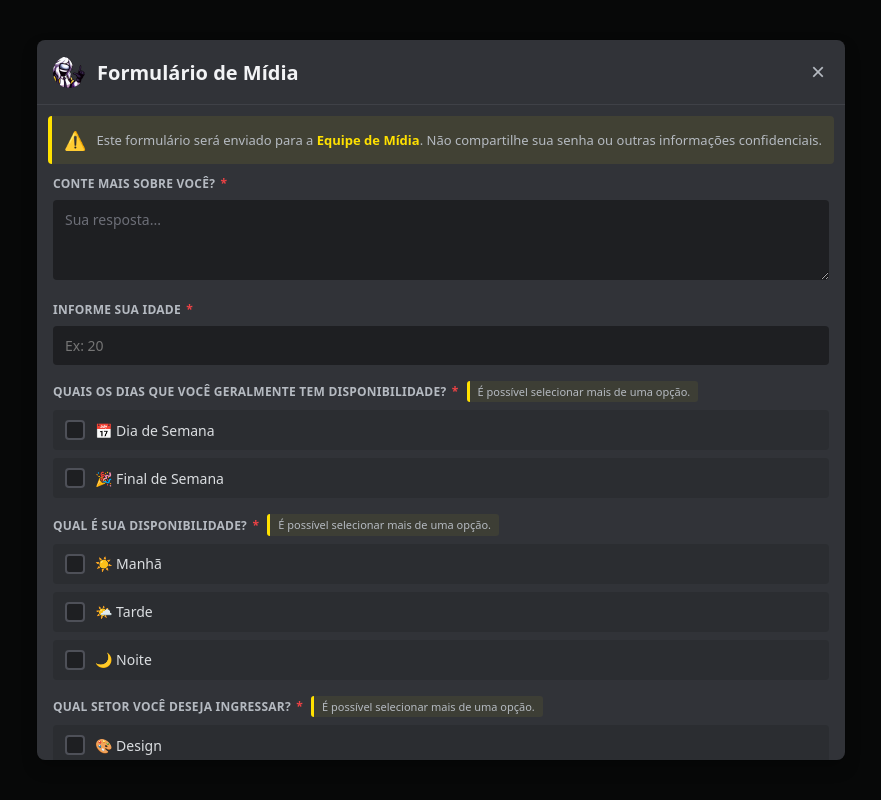
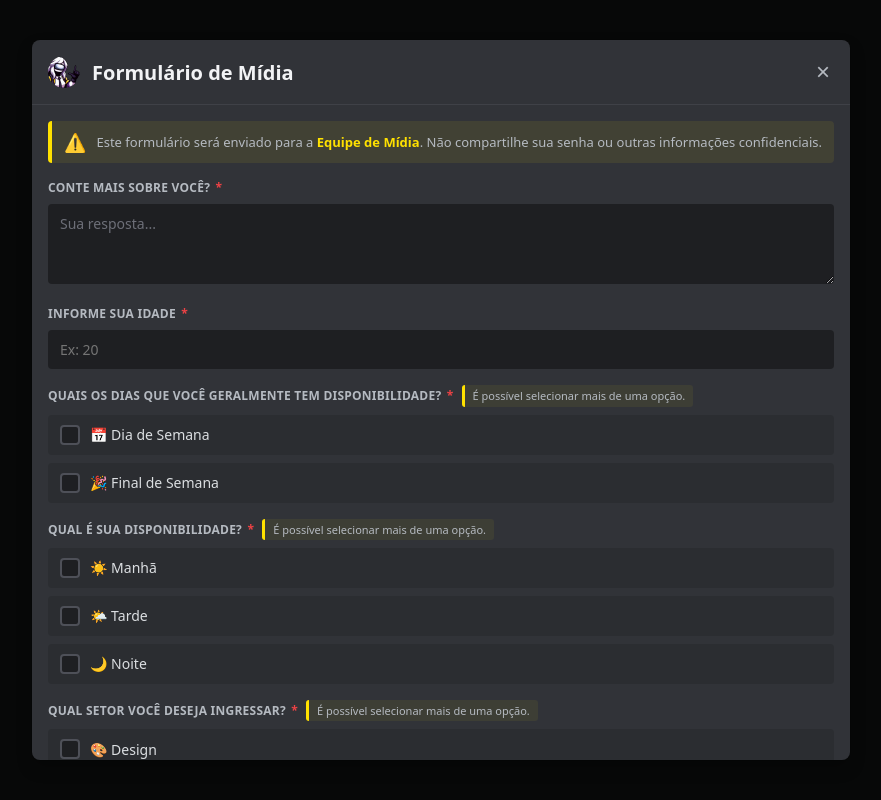
Before and after one commit to Leyguit4/perola, a website: page index.html in a window 1280 px wide. Shown: the whole page, without its empty margins (199-1080 px from the left). Drawn offline with Linux system fonts and the light colour scheme.

Commit message:
Update index.html

```diff
--- a/index.html
+++ b/index.html
@@ -67,15 +67,15 @@
     .modal-close:hover { color: #f2f3f5; }
 
     .alert-box {
-      margin: 11px;
+      margin: 16px;
       padding: 12px;
       background-color: rgba(255,225,0,0.08);
       border-left: 4px solid #FFE100;
       border-radius: 4px;
       display: flex; align-items: center; gap: 10px;
     }
-    .alert-icon { color: #FFE100; font-size: 18px; flex-shrink: 0; }
-    .alert-text { font-size: 13px; color: #b5bac1; line-height: 1.4; }
+    .alert-icon { color: #FFE100; font-size: 18px; flex-shrink: 0; align-self: center; line-height: 1; display: flex; align-items: center; }
+    .alert-text { font-size: 13px; color: #b5bac1; line-height: 1.4; margin: 0; }
     .alert-highlight { color: #FFE100; font-weight: 600; }
 
     .modal-body { padding: 0 16px 16px; }
```
